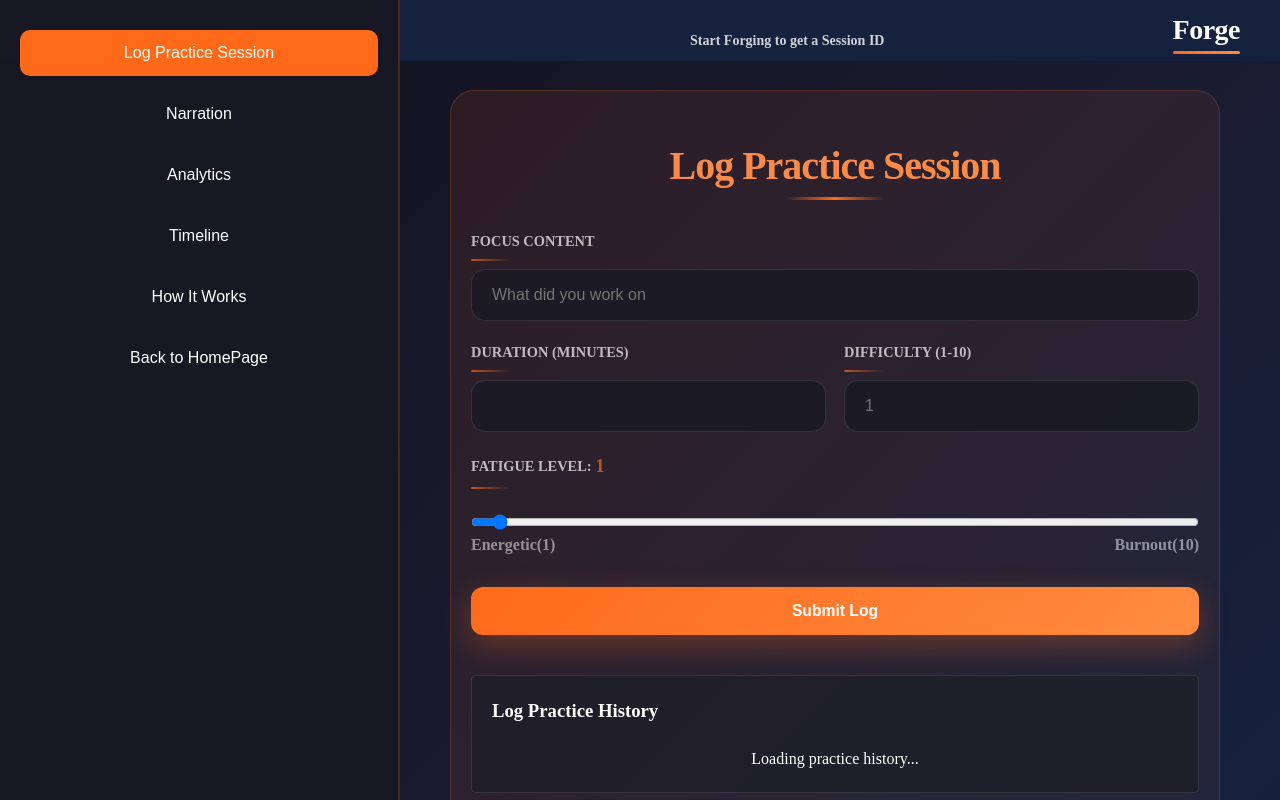
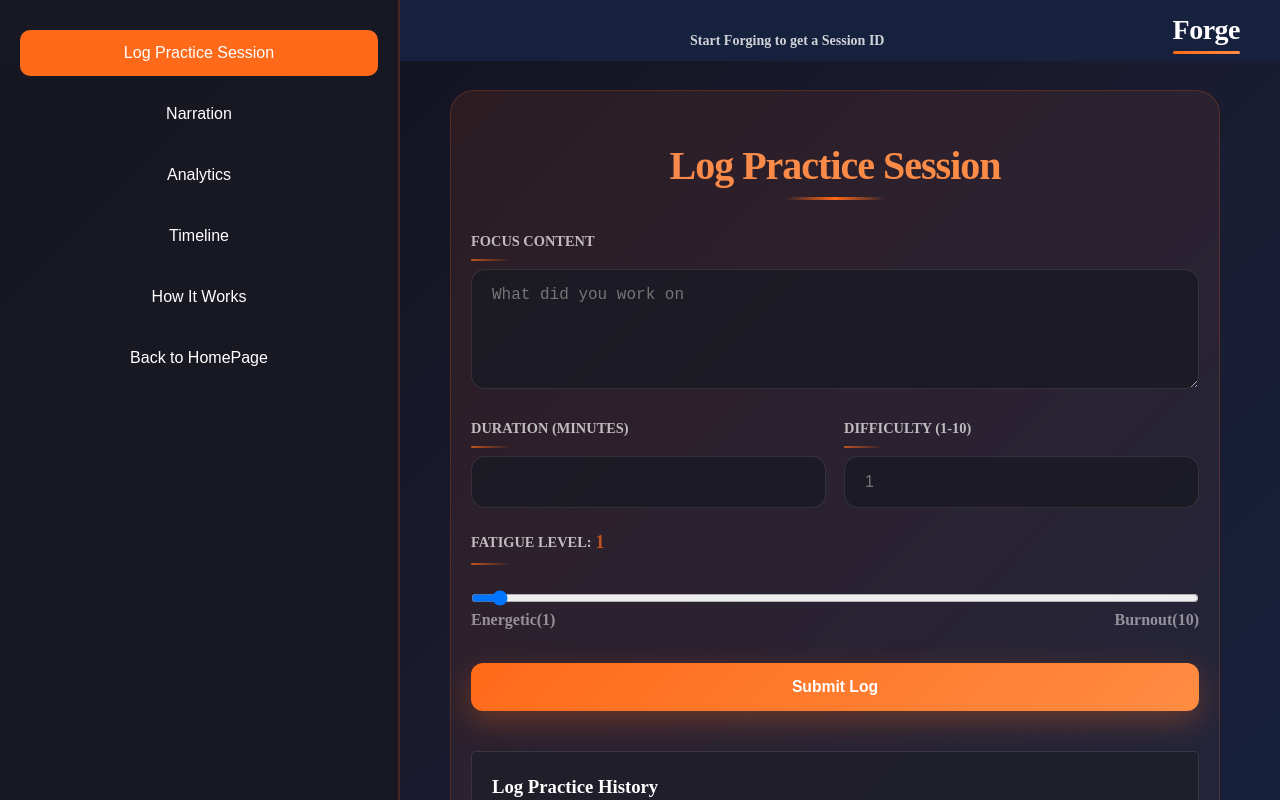
Before and after one commit to Okesh101/Forge, a React (Vite) app in the folder frontend/: page /logSession in a window 1280 px wide. Shown: the top 800 px of the page. Built offline with nearby package versions, Linux system fonts and the light colour scheme.

Commit message:
Changed styling for a input field in log practice component

```diff
--- a/frontend/src/App.jsx
+++ b/frontend/src/App.jsx
@@ -14,7 +14,6 @@ function App() {
     <>
       <ScrollToTop />
       <Routes>
-        {/* <Route path="/" element={<LogIn />} /> */}
         <Route path="/" element={<LandingPage />} />
         <Route path="/form" element={<Form />} />
         <Route path="/logSession" element={<LogPracticeSession />} />
--- a/frontend/src/components/LogPracticeSession.jsx
+++ b/frontend/src/components/LogPracticeSession.jsx
@@ -145,7 +145,7 @@ export default function LogPracticeSession() {
             <div className="field">
               <fieldset>
                 <label htmlFor="focusContent">FOCUS CONTENT</label>
-                <input
+                <textarea
                   type="text"
                   value={logSessionData.focusContent}
                   name="focusContent"
--- a/frontend/src/scss/_logPractice.scss
+++ b/frontend/src/scss/_logPractice.scss
@@ -13,6 +13,11 @@
       @include fieldsetStyle;
       input {
         @include inputStyle;
+      }
+      textarea {
+        resize: vertical;
+        @include inputStyle;
+        min-height: 15vh;
       }
       .footer {
         @media (max-width: 412px) {
```
